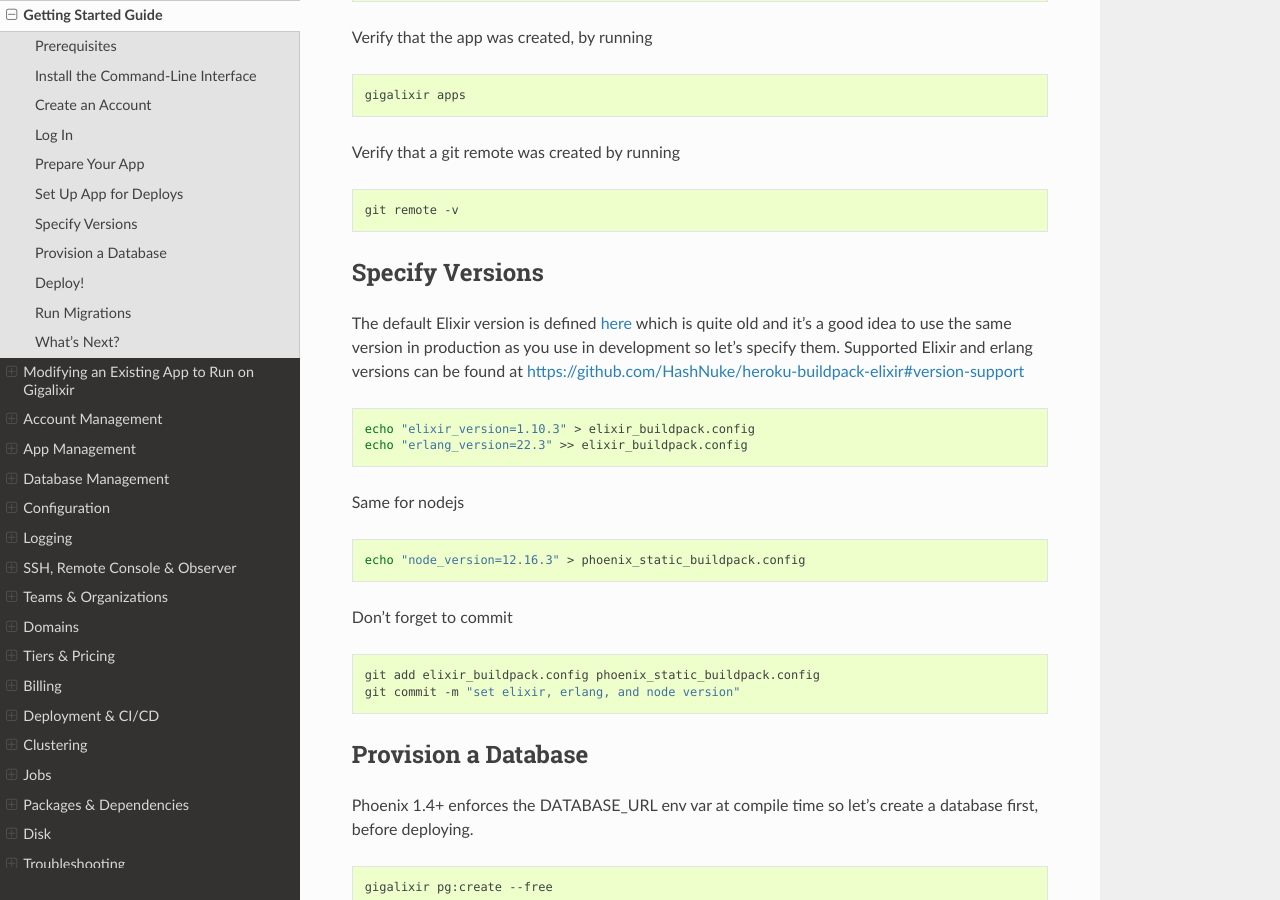
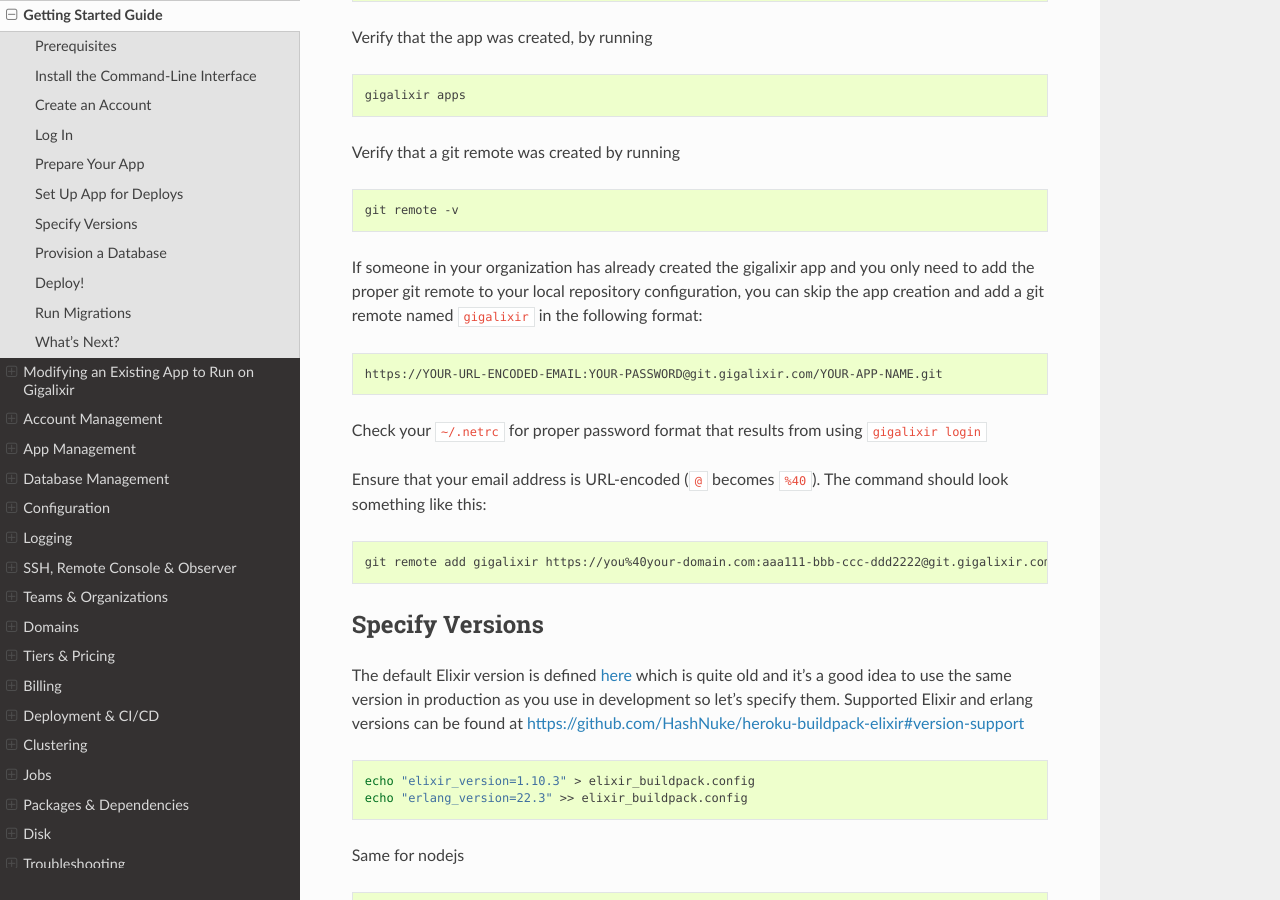
Before and after one commit to gigalixir/gigalixir-cli, a Sphinx documentation site: the page built from docs/source/getting-started-guide.rst, in a window 1280 px wide and 900 px high, scrolled down 2466 px. Built offline with Sphinx 7.4.7 and the Read the Docs theme 2.0.0, drawn with Linux system fonts in a browser that asks for light colours.

Commit message:
Update getting-started-guide.rst
Adds an example of how to add the git remote -- unless you are the one and only developer interacting with Gigalixir, the current instructions do not clarify how to get your local git repository configured to interface with `gigalixir`.

```diff
--- a/docs/source/getting-started-guide.rst
+++ b/docs/source/getting-started-guide.rst
@@ -152,6 +152,7 @@ To create your app, run the following command. It will also set up a git remote.
     cd gigalixir-getting-started
     APP_NAME=$(gigalixir create)
 
+
 Verify that the app was created, by running
 
 .. code-block:: bash
@@ -163,6 +164,22 @@ Verify that a git remote was created by running
 .. code-block:: bash
 
     git remote -v
+
+
+If someone in your organization has already created the gigalixir app and you only need to add the proper git remote to your local repository configuration, you can skip the app creation and add a git remote named :bash:`gigalixir` in the following format:
+
+.. code-block:: bash
+
+    https://YOUR-URL-ENCODED-EMAIL:YOUR-PASSWORD@git.gigalixir.com/YOUR-APP-NAME.git
+
+Check your :bash:`~/.netrc` for proper password format that results from using :bash:`gigalixir login`
+
+Ensure that your email address is URL-encoded (:bash:`@` becomes :bash:`%40`).  The command should look something like this:
+
+.. code-block:: bash
+
+    git remote add gigalixir https://you%40your-domain.com:aaa111-bbb-ccc-ddd2222@git.gigalixir.com/your-app.git
+
 
 Specify Versions
 ----------------
```
